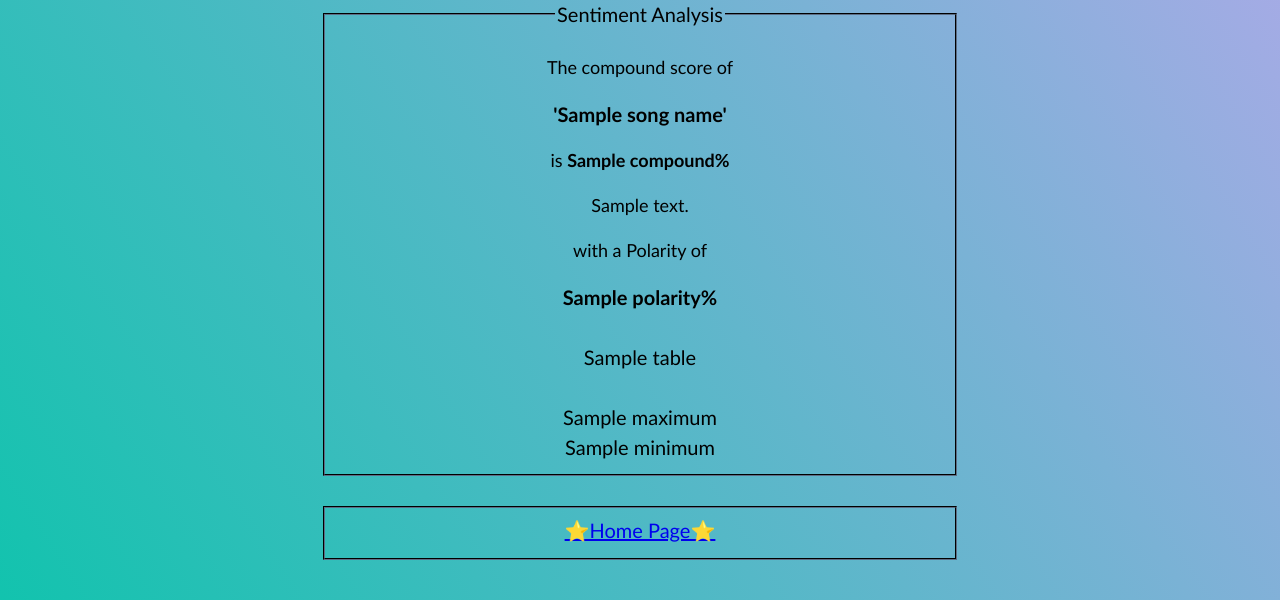
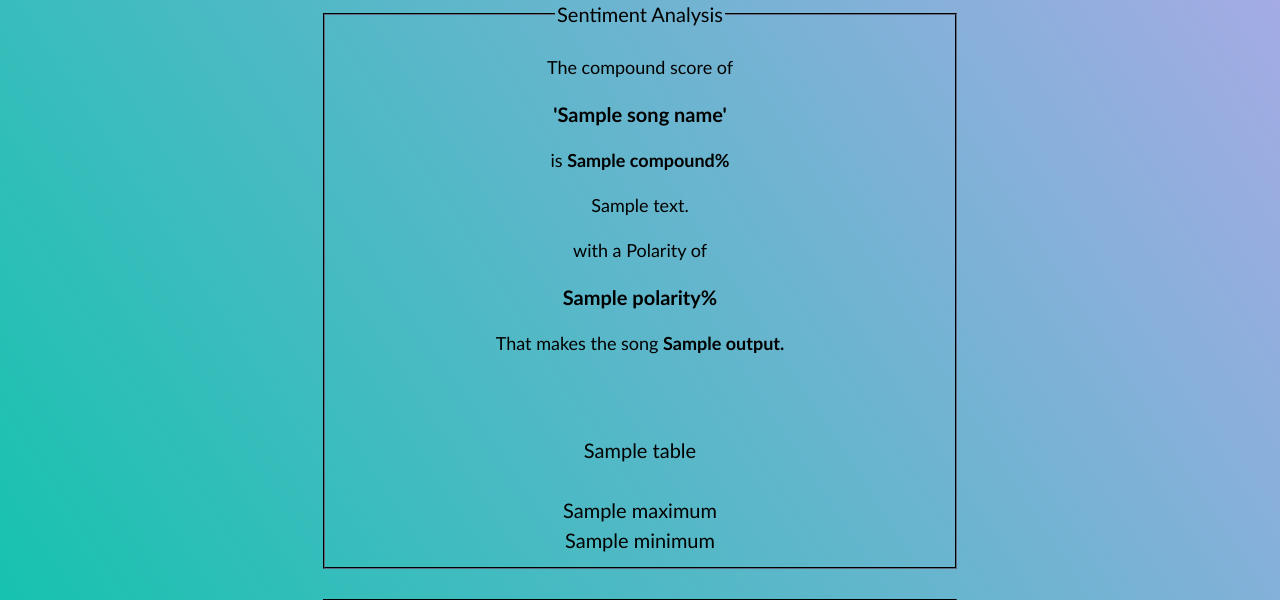
Before and after one commit to rohandreamerz/sentiment-analysis, a Flask app: template templates/submit.html in a window 1280 px wide. Shown: the part 340-940 px from the top of the page. Run offline with Flask 2, Linux system fonts and the light colour scheme; the template is opened without the code that fills it: most values are stand-ins (such as "Sample title", 1, 10 or a date in 2020); parts of the project's set-up code (start-up, migrations or seed data) failed here and were passed over.

Commit message:
Update submit.html

```diff
--- a/templates/submit.html
+++ b/templates/submit.html
@@ -131,6 +131,7 @@ textarea:focus{
           <p>{{text}}</p>
           <p>with a Polarity of </p><b>{{polarity}}%</b>
           <br>
+	  <p>That makes the song <b>{{output}}.</b></p><br>
           {% else %}
 
           <p></p>
```
